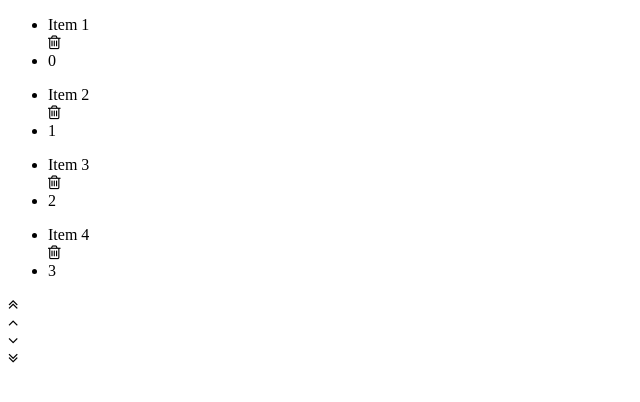
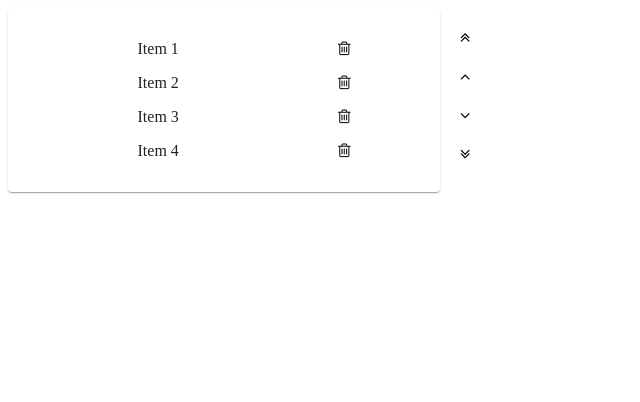
Before and after one commit to adelamr18/testExercise, an Angular app: page / in a window 1280 px wide. Shown: the top 402 px of the page, without its empty margins (0-640 px from the left). Built offline with nearby package versions, Linux system fonts and the light colour scheme.

Commit message:
Add relevant styling and configure tsconfig for app

```diff
--- a/src/app/app.component.css
+++ b/src/app/app.component.css
@@ -0,0 +1,52 @@
+.objects-container {
+  max-width: 400px;
+  box-shadow: 0 2px 1px -1px #0003, 0 1px 1px #00000024, 0 1px 3px #0000001f;
+  transition: box-shadow 280ms cubic-bezier(0.4, 0, 0.2, 1);
+  display: block;
+  position: relative;
+  padding: 16px;
+  border-radius: 4px;
+  background: white;
+  color: #000000de;
+  flex: 1;
+}
+
+ul {
+  list-style: none;
+}
+
+.object-cell {
+  display: flex;
+  justify-content: space-around;
+  cursor: pointer;
+}
+
+.fa-trash-o {
+  cursor: pointer;
+  margin-left: 12px;
+}
+
+.objects-and-actions-container {
+  display: flex;
+}
+
+.actions-container {
+  margin-left: 20px;
+}
+
+.icon-action {
+  margin-top: 21px;
+  cursor: pointer;
+}
+
+.hightlight-row {
+  background-color: lightblue;
+}
+
+.draggable.dragging {
+opacity: 0.5;
+}
+
+#object-id {
+display: none;
+}
--- a/tsconfig.json
+++ b/tsconfig.json
@@ -20,7 +20,8 @@
     "module": "es2020",
     "lib": [
       "es2020",
-      "dom"
+      "dom",
+      "dom.iterable"
     ]
   },
   "angularCompilerOptions": {
```
